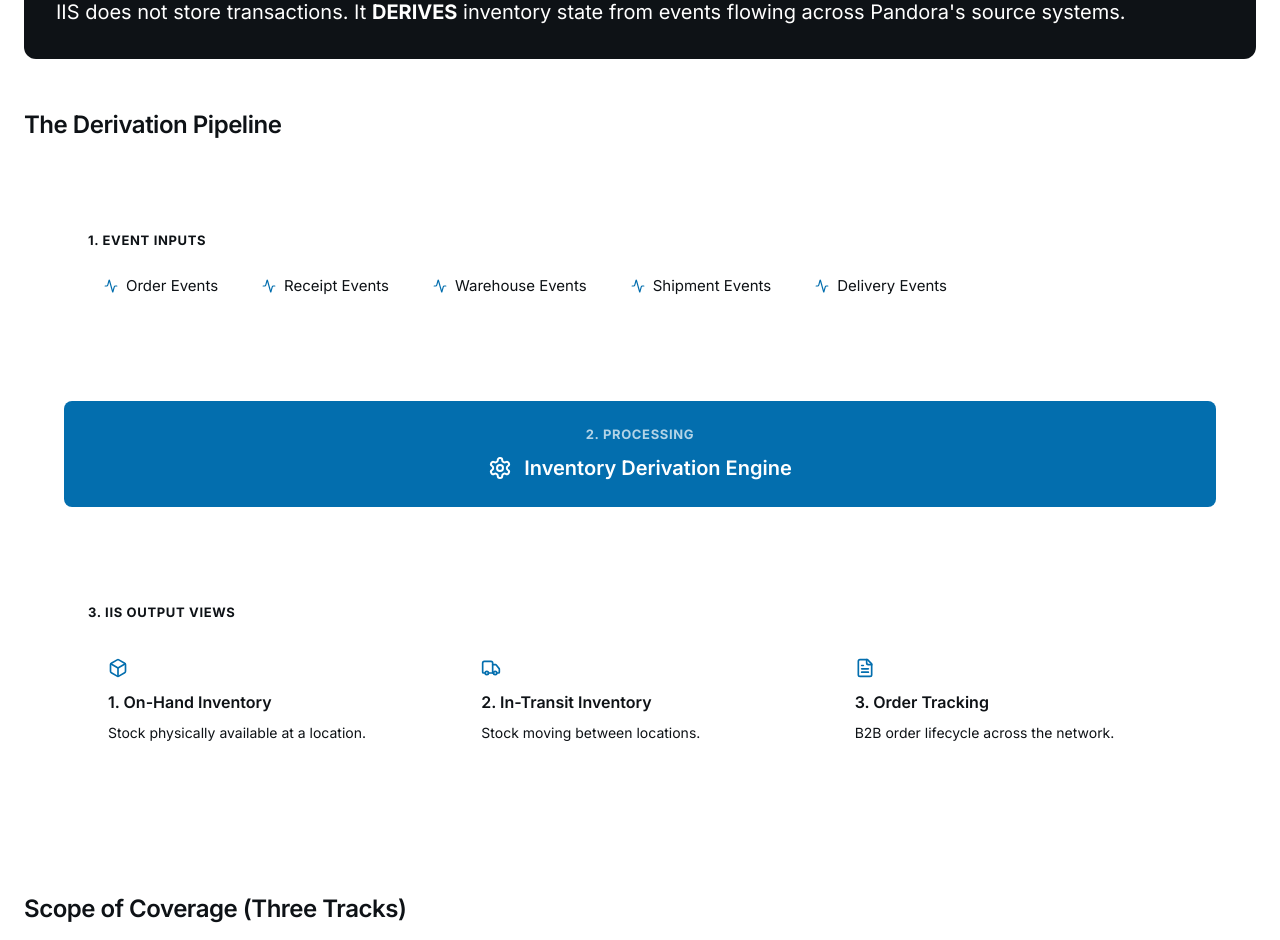
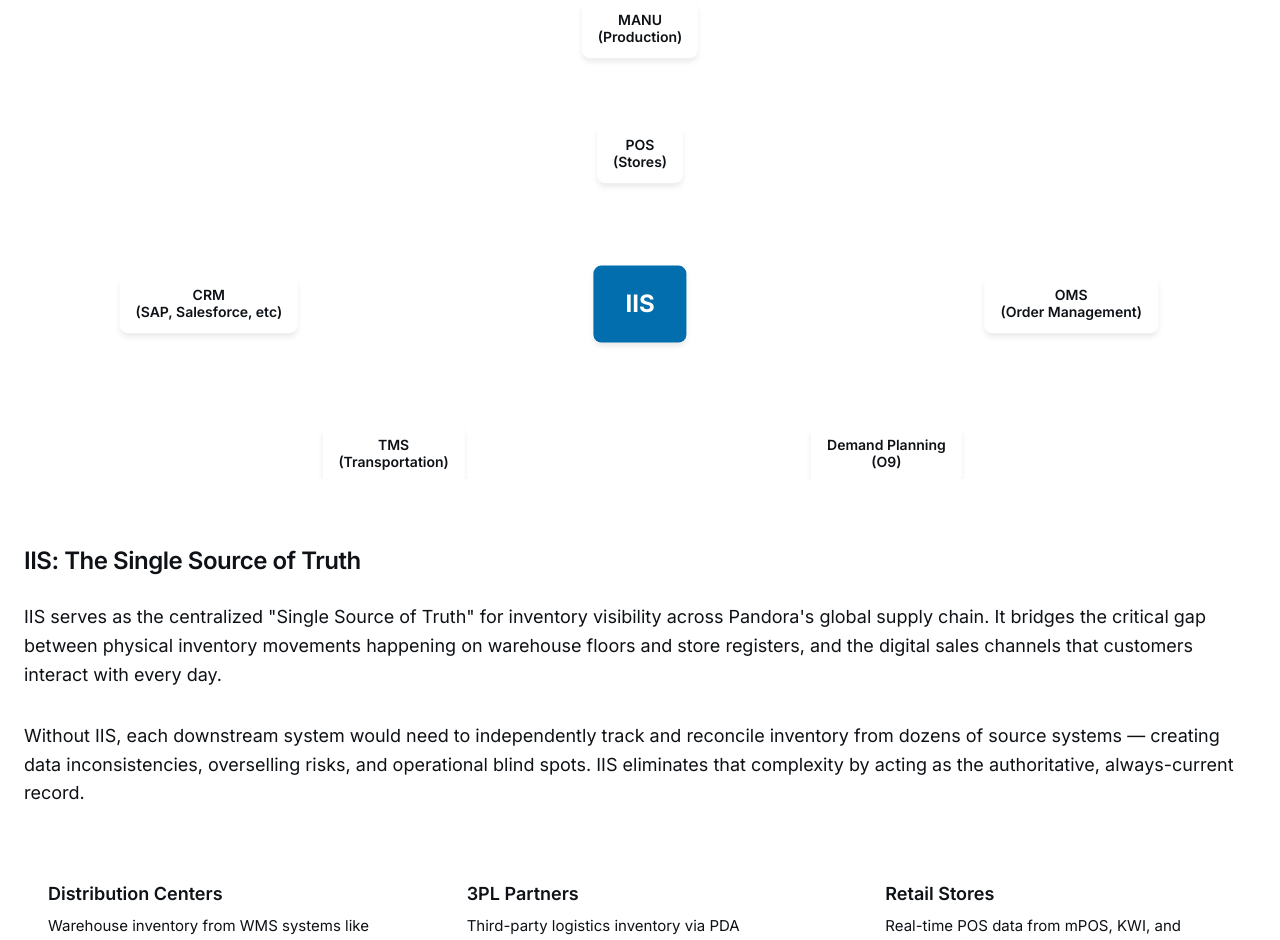
Before and after one commit to sreerameasthill/Pandora-Interactive-Guide, a React (Vite) app: page /#/how-iis-works in a window 1280 px wide. Shown: the part 380-1320 px from the top of the page. Built offline with nearby package versions, Linux system fonts and the light colour scheme.

Commit message:
Add animated flowchart to How IIS Works
Add animated flowchart to How IIS Works

```diff
--- /dev/null
+++ b/src/components/Flowchart.tsx
@@ -0,0 +1,97 @@
+import React from 'react'
+
+type FlowNode = { x: number; y: number; label: string; isCenter?: boolean }
+
+const NODES: Record<string, FlowNode> = {
+  manu: { x: 50, y: 10, label: 'MANU\n(Production)' },
+  pos: { x: 50, y: 35, label: 'POS\n(Stores)' },
+  crm: { x: 15, y: 65, label: 'CRM\n(SAP, Salesforce, etc)' },
+  iis: { x: 50, y: 65, label: 'IIS', isCenter: true },
+  oms: { x: 85, y: 65, label: 'OMS\n(Order Management)' },
+  tms: { x: 30, y: 95, label: 'TMS\n(Transportation)' },
+  demand: { x: 70, y: 95, label: 'Demand Planning\n(O9)' },
+}
+
+const CONNECTIONS = [
+  { from: 'manu', to: 'pos' },
+  { from: 'pos', to: 'crm' },
+  { from: 'pos', to: 'iis' },
+  { from: 'crm', to: 'iis' },
+  { from: 'crm', to: 'oms' },
+  { from: 'iis', to: 'tms' },
+  { from: 'iis', to: 'demand' },
+]
+
+export function Flowchart() {
+  return (
+    <div style={{ position: 'relative', width: '100%', height: '500px', background: 'var(--color-stone)', borderRadius: '0.75rem', overflow: 'hidden', border: '1px solid var(--color-border)' }}>
+      <style>{`
+        @keyframes flowAnim {
+          from { stroke-dashoffset: 24; }
+          to { stroke-dashoffset: 0; }
+        }
+        .animated-path {
+          stroke: var(--color-accent-blue);
+          stroke-width: 2.5;
+          stroke-dasharray: 6 6;
+          animation: flowAnim 1s linear infinite;
+          fill: none;
+        }
+      `}</style>
+
+      {/* SVG for lines */}
+      <svg style={{ position: 'absolute', inset: 0, width: '100%', height: '100%', pointerEvents: 'none', zIndex: 1 }}>
+        {/* Define arrow marker */}
+        <defs>
+          <marker id="arrowhead" markerWidth="10" markerHeight="7" refX="9" refY="3.5" orient="auto">
+            <polygon points="0 0, 10 3.5, 0 7" fill="var(--color-accent-blue)" />
+          </marker>
+        </defs>
+
+        {CONNECTIONS.map((conn, i) => {
+          const from = NODES[conn.from as keyof typeof NODES]
+          const to = NODES[conn.to as keyof typeof NODES]
+
+          // Calculate an offset so the line doesn't start exactly at the center (behind the box)
+          // Simple straight line path
+          const path = `M ${from.x}% ${from.y}% L ${to.x}% ${to.y}%`
+
+          return (
+            <path
+              key={i}
+              d={path}
+              className="animated-path"
+            />
+          )
+        })}
+      </svg>
+
+      {/* Nodes */}
+      {Object.entries(NODES).map(([key, node]) => (
+        <div
+          key={key}
+          style={{
+            position: 'absolute',
+            left: `${node.x}%`,
+            top: `${node.y}%`,
+            transform: 'translate(-50%, -50%)',
+            background: node.isCenter ? 'var(--color-accent-blue)' : 'white',
+            color: node.isCenter ? 'white' : 'var(--color-ink)',
+            border: node.isCenter ? 'none' : '1px solid var(--color-border)',
+            padding: node.isCenter ? '1.5rem 2rem' : '0.75rem 1rem',
+            borderRadius: '0.5rem',
+            boxShadow: '0 4px 6px -1px rgba(0, 0, 0, 0.1)',
+            textAlign: 'center',
+            zIndex: 10,
+            whiteSpace: 'pre-line',
+            fontWeight: node.isCenter ? 700 : 600,
+            fontSize: node.isCenter ? '1.5rem' : '0.875rem',
+            lineHeight: 1.2
+          }}
+        >
+          {node.label}
+        </div>
+      ))}
+    </div>
+  )
+}
--- a/src/pages/HowItWorksPage.tsx
+++ b/src/pages/HowItWorksPage.tsx
@@ -1,7 +1,7 @@
 import { PageShell } from '../components/PageShell'
 import { Link } from '@tanstack/react-router'
 import { ArrowRight, Settings, Activity, Box, Truck, FileText } from 'lucide-react'
-
+import { Flowchart } from '../components/Flowchart'
 export function HowItWorksPage() {
   return (
     <PageShell
@@ -11,65 +11,38 @@ export function HowItWorksPage() {
     >
       <div style={{ display: 'flex', flexDirection: 'column', gap: '4rem' }}>
 
-        {/* Section: The Core Principle */}
+        {/* Section: Data Flow */}
         <section>
-          <div style={{ padding: '2rem', background: 'var(--color-ink)', color: 'white', borderRadius: '0.75rem', marginBottom: '3rem' }}>
-            <h2 style={{ fontSize: '1.25rem', fontWeight: 600, marginBottom: '1rem', color: 'var(--color-accent-blue-soft)' }}>The Golden Rule</h2>
-            <p style={{ fontSize: '1.25rem', lineHeight: 1.5, margin: 0 }}>
-              IIS does not store transactions. It <strong>DERIVES</strong> inventory state from events flowing across Pandora's source systems.
+          <h2 className="heading" style={{ fontSize: '1.5rem', marginBottom: '1.5rem', color: 'var(--color-ink)' }}>Data Flow Architecture</h2>
+          <Flowchart />
+        </section>
+
+        {/* Section: Single Source of Truth */}
+        <section>
+          <h2 className="heading" style={{ fontSize: '1.5rem', marginBottom: '1.5rem', color: 'var(--color-ink)' }}>IIS: The Single Source of Truth</h2>
+
+          <div style={{ display: 'flex', flexDirection: 'column', gap: '2rem' }}>
+            <p style={{ fontSize: '1.125rem', lineHeight: 1.6, color: 'var(--color-ink)', margin: 0 }}>
+              IIS serves as the centralized "Single Source of Truth" for inventory visibility across Pandora's global supply chain. It bridges the critical gap between physical inventory movements happening on warehouse floors and store registers, and the digital sales channels that customers interact with every day.
             </p>
-          </div>
+            <p style={{ fontSize: '1.125rem', lineHeight: 1.6, color: 'var(--color-muted-foreground)', margin: 0 }}>
+              Without IIS, each downstream system would need to independently track and reconcile inventory from dozens of source systems — creating data inconsistencies, overselling risks, and operational blind spots. IIS eliminates that complexity by acting as the authoritative, always-current record.
+            </p>
 
-          <h2 className="heading" style={{ fontSize: '1.5rem', marginBottom: '1.5rem', color: 'var(--color-ink)' }}>The Derivation Pipeline</h2>
-
-          <div style={{ display: 'flex', flexDirection: 'column', gap: '1.5rem', background: 'var(--color-stone)', padding: '2.5rem', borderRadius: '0.75rem', border: '1px solid var(--color-border)' }}>
-
-            {/* Step 1: Event Inputs */}
-            <div style={{ background: 'white', padding: '1.5rem', borderRadius: '0.5rem', border: '1px solid var(--color-border)' }}>
-              <div style={{ fontSize: '0.8125rem', fontWeight: 700, textTransform: 'uppercase', color: 'var(--color-muted-foreground)', marginBottom: '1rem', letterSpacing: '0.05em' }}>1. Event Inputs</div>
-              <div style={{ display: 'flex', flexWrap: 'wrap', gap: '0.75rem' }}>
-                {['Order Events', 'Receipt Events', 'Warehouse Events', 'Shipment Events', 'Delivery Events'].map(evt => (
-                  <span key={evt} style={{ display: 'inline-flex', alignItems: 'center', gap: '0.5rem', background: 'var(--color-stone)', padding: '0.5rem 1rem', borderRadius: '2rem', fontSize: '0.9375rem', color: 'var(--color-ink)', border: '1px solid var(--color-border)' }}>
-                    <Activity size={14} color="var(--color-accent-blue)" /> {evt}
-                  </span>
-                ))}
+            <div style={{ display: 'grid', gridTemplateColumns: 'repeat(auto-fit, minmax(250px, 1fr))', gap: '1.5rem', marginTop: '1rem' }}>
+              <div style={{ borderLeft: '4px solid var(--color-accent-blue)', padding: '1.5rem', background: 'white', border: '1px solid var(--color-border)', borderRadius: '0 0.5rem 0.5rem 0' }}>
+                <h4 style={{ fontSize: '1.125rem', fontWeight: 600, color: 'var(--color-ink)', marginBottom: '0.5rem' }}>Distribution Centers</h4>
+                <p style={{ fontSize: '0.9375rem', color: 'var(--color-muted-foreground)', margin: 0 }}>Warehouse inventory from WMS systems like Reflex and GXO</p>
+              </div>
+              <div style={{ borderLeft: '4px solid var(--color-accent-blue)', padding: '1.5rem', background: 'white', border: '1px solid var(--color-border)', borderRadius: '0 0.5rem 0.5rem 0' }}>
+                <h4 style={{ fontSize: '1.125rem', fontWeight: 600, color: 'var(--color-ink)', marginBottom: '0.5rem' }}>3PL Partners</h4>
+                <p style={{ fontSize: '0.9375rem', color: 'var(--color-muted-foreground)', margin: 0 }}>Third-party logistics inventory via PDA integrations</p>
+              </div>
+              <div style={{ borderLeft: '4px solid var(--color-accent-blue)', padding: '1.5rem', background: 'white', border: '1px solid var(--color-border)', borderRadius: '0 0.5rem 0.5rem 0' }}>
+                <h4 style={{ fontSize: '1.125rem', fontWeight: 600, color: 'var(--color-ink)', marginBottom: '0.5rem' }}>Retail Stores</h4>
+                <p style={{ fontSize: '0.9375rem', color: 'var(--color-muted-foreground)', margin: 0 }}>Real-time POS data from mPOS, KWI, and Salesforce</p>
               </div>
             </div>
-
-            <div style={{ display: 'flex', justifyContent: 'center' }}><ArrowRight size={24} color="var(--color-muted-foreground)" /></div>
-
-            {/* Step 2: Derivation Engine */}
-            <div style={{ background: 'var(--color-accent-blue)', padding: '1.5rem', borderRadius: '0.5rem', color: 'white', textAlign: 'center' }}>
-              <div style={{ fontSize: '0.8125rem', fontWeight: 700, textTransform: 'uppercase', color: 'rgba(255,255,255,0.7)', marginBottom: '0.5rem', letterSpacing: '0.05em' }}>2. Processing</div>
-              <div style={{ display: 'flex', alignItems: 'center', justifyContent: 'center', gap: '0.75rem', fontSize: '1.25rem', fontWeight: 600 }}>
-                <Settings size={24} /> Inventory Derivation Engine
-              </div>
-            </div>
-
-            <div style={{ display: 'flex', justifyContent: 'center' }}><ArrowRight size={24} color="var(--color-muted-foreground)" /></div>
-
-            {/* Step 3: IIS -> Output Views */}
-            <div style={{ background: 'white', padding: '1.5rem', borderRadius: '0.5rem', border: '1px solid var(--color-border)' }}>
-              <div style={{ fontSize: '0.8125rem', fontWeight: 700, textTransform: 'uppercase', color: 'var(--color-muted-foreground)', marginBottom: '1rem', letterSpacing: '0.05em' }}>3. IIS Output Views</div>
-              <div style={{ display: 'grid', gridTemplateColumns: 'repeat(auto-fit, minmax(250px, 1fr))', gap: '1rem' }}>
-                <div style={{ border: '1px solid var(--color-border)', padding: '1.25rem', borderRadius: '0.5rem' }}>
-                  <Box size={20} color="var(--color-accent-blue)" style={{ marginBottom: '0.75rem' }} />
-                  <h4 style={{ fontSize: '1rem', fontWeight: 600, color: 'var(--color-ink)', marginBottom: '0.5rem' }}>1. On-Hand Inventory</h4>
-                  <p style={{ fontSize: '0.875rem', color: 'var(--color-muted-foreground)', margin: 0 }}>Stock physically available at a location.</p>
-                </div>
-                <div style={{ border: '1px solid var(--color-border)', padding: '1.25rem', borderRadius: '0.5rem' }}>
-                  <Truck size={20} color="var(--color-accent-blue)" style={{ marginBottom: '0.75rem' }} />
-                  <h4 style={{ fontSize: '1rem', fontWeight: 600, color: 'var(--color-ink)', marginBottom: '0.5rem' }}>2. In-Transit Inventory</h4>
-                  <p style={{ fontSize: '0.875rem', color: 'var(--color-muted-foreground)', margin: 0 }}>Stock moving between locations.</p>
-                </div>
-                <div style={{ border: '1px solid var(--color-border)', padding: '1.25rem', borderRadius: '0.5rem' }}>
-                  <FileText size={20} color="var(--color-accent-blue)" style={{ marginBottom: '0.75rem' }} />
-                  <h4 style={{ fontSize: '1rem', fontWeight: 600, color: 'var(--color-ink)', marginBottom: '0.5rem' }}>3. Order Tracking</h4>
-                  <p style={{ fontSize: '0.875rem', color: 'var(--color-muted-foreground)', margin: 0 }}>B2B order lifecycle across the network.</p>
-                </div>
-              </div>
-            </div>
-
           </div>
         </section>
 
```
